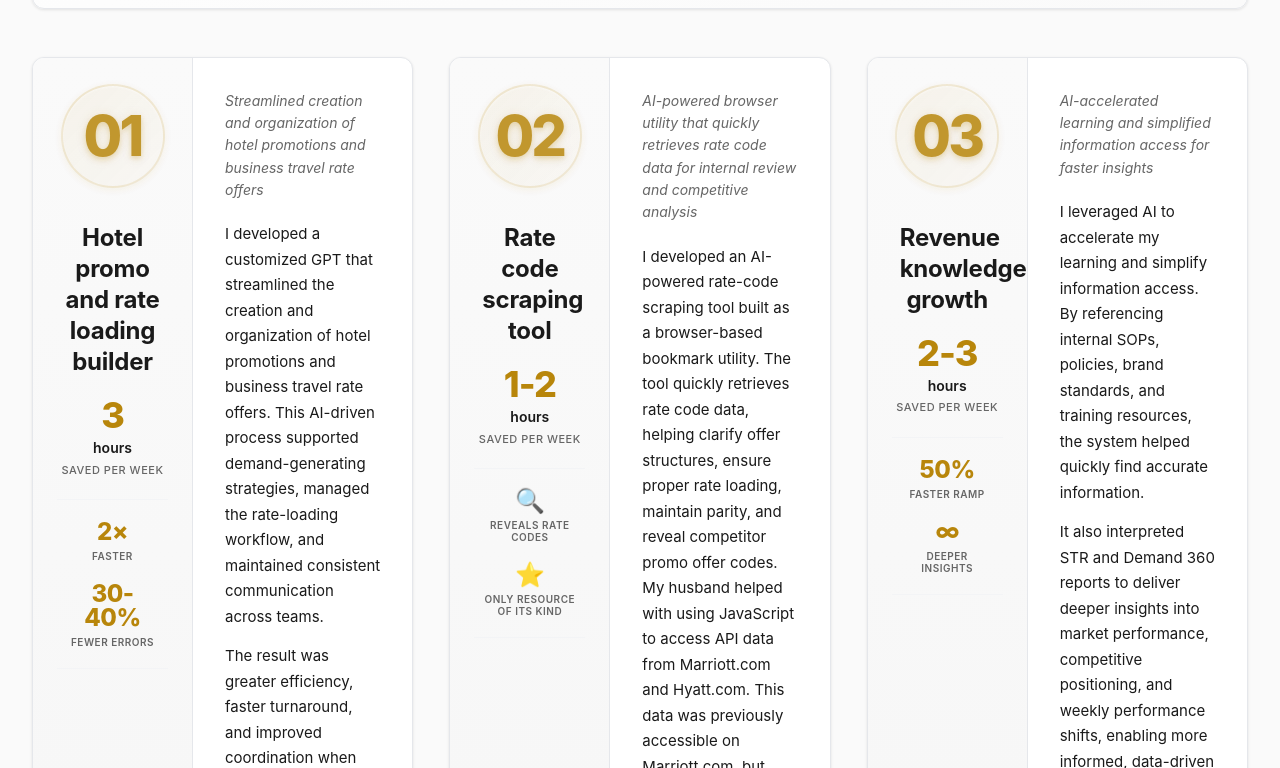
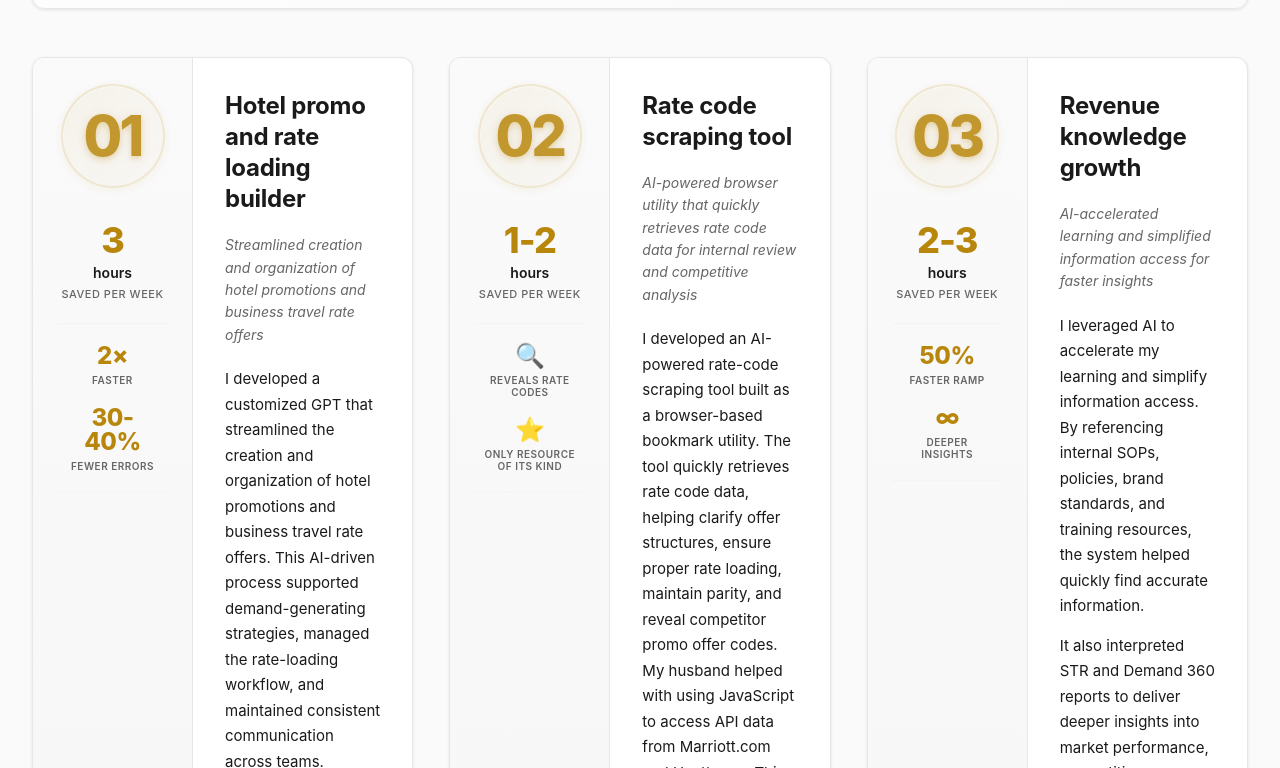
Before and after one commit to Vsetin/phg-ai, a React (Vite) app: page / in a window 1280 px wide. Shown: the part 1052-1820 px from the top of the page. Built offline with nearby package versions, Linux system fonts and the light colour scheme.

Commit message:
Add responsive title positioning: content area on desktop, sidebar on mobile

```diff
--- a/src/App.jsx
+++ b/src/App.jsx
@@ -156,6 +156,7 @@ function App() {
             </div>
           </div>
           <div className="card-content">
+            <h2 className="card-title-content">Hotel promo and rate loading builder</h2>
             <p className="card-description">Streamlined creation and organization of hotel promotions and business travel rate offers</p>
             <div className="card-body">
               <p>I developed a customized GPT that streamlined the creation and organization of hotel promotions and business travel rate offers. This AI-driven process supported demand-generating strategies, managed the rate-loading workflow, and maintained consistent communication across teams.</p>
@@ -203,6 +204,7 @@ function App() {
             </div>
           </div>
           <div className="card-content">
+            <h2 className="card-title-content">Rate code scraping tool</h2>
             <p className="card-description">AI-powered browser utility that quickly retrieves rate code data for internal review and competitive analysis</p>
             <div className="card-body">
               <p>I developed an AI-powered rate-code scraping tool built as a browser-based bookmark utility. The tool quickly retrieves rate code data, helping clarify offer structures, ensure proper rate loading, maintain parity, and reveal competitor promo offer codes. My husband helped with using JavaScript to access API data from Marriott.com and Hyatt.com. This data was previously accessible on Marriott.com, but was recently removed at the end of Q2 during their web update, making this tool necessary.</p>
@@ -249,6 +251,7 @@ function App() {
             </div>
           </div>
           <div className="card-content">
+            <h2 className="card-title-content">Revenue knowledge growth</h2>
             <p className="card-description">AI-accelerated learning and simplified information access for faster insights</p>
             <div className="card-body">
               <p>I leveraged AI to accelerate my learning and simplify information access. By referencing internal SOPs, policies, brand standards, and training resources, the system helped quickly find accurate information.</p>
@@ -296,6 +299,7 @@ function App() {
             </div>
           </div>
           <div className="card-content">
+            <h2 className="card-title-content">Rate offer content creation and communication</h2>
             <p className="card-description">AI-powered content creation for on-brand promotional offers and guest communications</p>
             <div className="card-body">
               <p>I utilized AI to assist in the marketing details of promotional offers by building a Hotel Tag Line Builder GPT to develop promo titles and rate details that were eye-catching and appealing to guests while remaining on-brand and consistent.</p>
@@ -343,6 +347,7 @@ function App() {
             </div>
           </div>
           <div className="card-content">
+            <h2 className="card-title-content">Revenue and forecasting intelligence GPT <span className="status-badge">[IN PROGRESS]</span></h2>
             <p className="card-description">Forecast Navigator GPT to integrate historical and forward-looking data for improved forecast accuracy (in progress of building...)</p>
             <div className="card-body">
               <p>I started to build a Forecast Navigator GPT to integrate historical and forward-looking data in an attempt to assist in forecast accuracy. By connecting insights from One Yield's forecasting tools with Profitsage's reporting systems, the goal was to streamline data analysis and projection.</p>
@@ -390,6 +395,7 @@ function App() {
             </div>
           </div>
           <div className="card-content">
+            <h2 className="card-title-content">Agent mode for quick web scans</h2>
             <p className="card-description">Automated agent runs that collect rate examples, events, and competitor snapshots in one pass</p>
             <div className="card-body">
               <p>I use agent-style runs to collect rate examples, events, and competitor snapshots in one pass, then capture the sources so follow-up is simple.</p>
--- a/src/index.css
+++ b/src/index.css
@@ -753,14 +753,47 @@ body {
 }
 
 .card-title-sidebar {
-  font-size: 14px;
+  font-size: 15px;
   font-weight: 700;
-  line-height: 1.4;
+  line-height: 1.3;
   color: var(--ink);
   text-align: center;
   margin: 20px 0;
-  padding: 0 8px;
+  padding: 0 4px;
   width: 100%;
+  word-break: break-word;
+  hyphens: auto;
+}
+
+/* Hide sidebar title on desktop, show on mobile */
+@media (min-width: 769px) {
+  .card-title-sidebar {
+    display: none;
+  }
+}
+
+.card-title-content {
+  display: none;
+}
+
+/* Show content title on desktop, hide on mobile */
+@media (min-width: 769px) {
+  .card-title-content {
+    display: block;
+    font-size: 22px;
+    font-weight: 700;
+    line-height: 1.3;
+    color: var(--ink);
+    margin: 0 0 12px 0;
+    letter-spacing: -0.01em;
+  }
+}
+
+/* Hide content title on mobile */
+@media (max-width: 768px) {
+  .card-title-content {
+    display: none;
+  }
 }
 
 .card-number::before {
@@ -1440,7 +1473,8 @@ body {
   }
 
   .card-title-sidebar {
-    font-size: 15px;
+    font-size: 16px;
+    line-height: 1.25;
   }
 
   .card-bonus .card-number {
```
